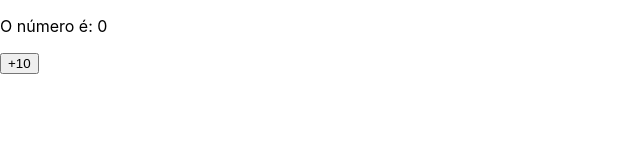
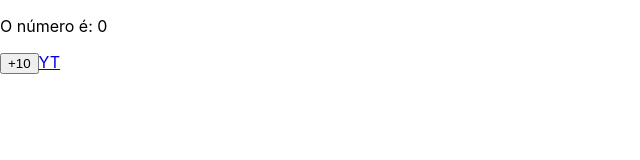
Before and after one commit to alefalves4867/React-course, a React (Create React App) app in the folder CFB/aulas/app01/: page / in a window 1280 px wide. Shown: the top 160 px of the page, without its empty margins (0-640 px from the left). Built offline with nearby package versions, Linux system fonts and the light colour scheme.

Commit message:
aula 11 funções no react

```diff
--- a/CFB/aulas/app01/src/App.js
+++ b/CFB/aulas/app01/src/App.js
@@ -6,9 +6,14 @@ import State from './componentes/State.js'
 const App = ()=>{
   const [num,setNum]=useState(0)
 
+  const cancelar = (obj) => {
+    return obj.preventDefault()
+  }
+
   return(
     <>
     <State setNum = {setNum} num = {num}/>
+    <a href='www.youtube.com' target='_blank' onClick={(e)=>cancelar(e)}>YT</a>
     </>
   )
 }
```
